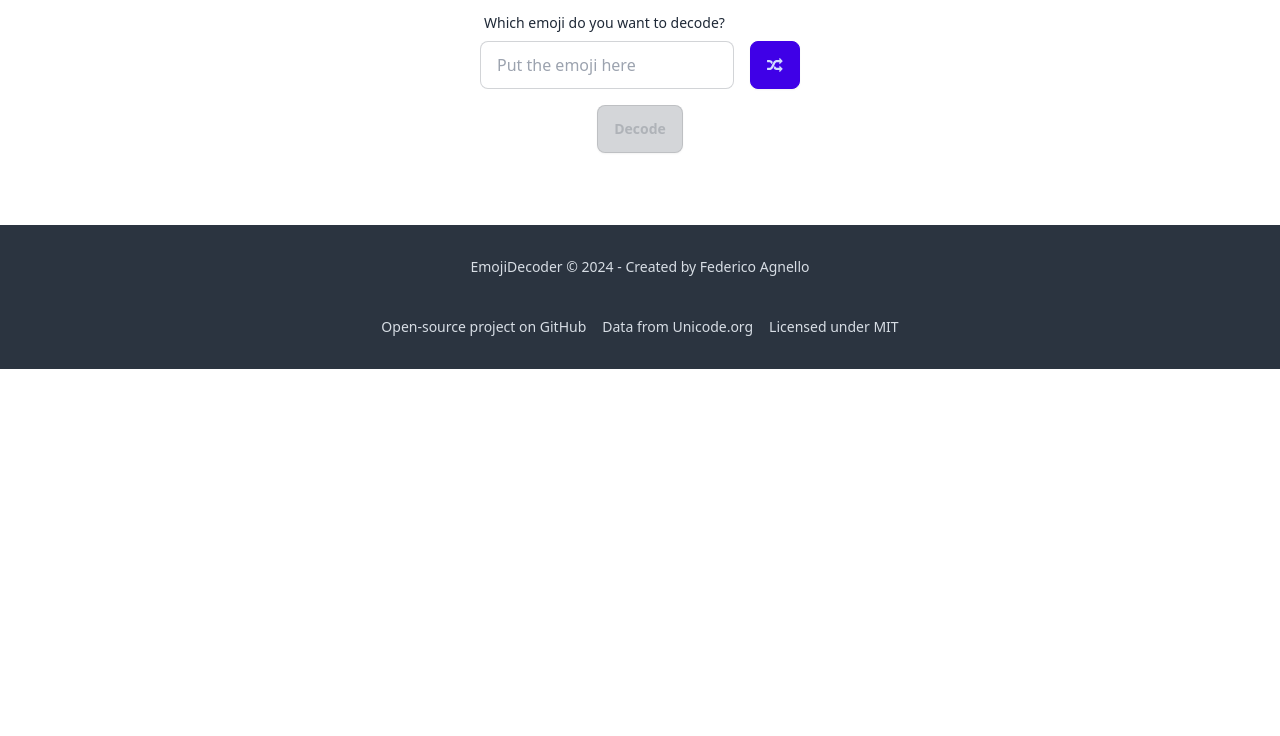
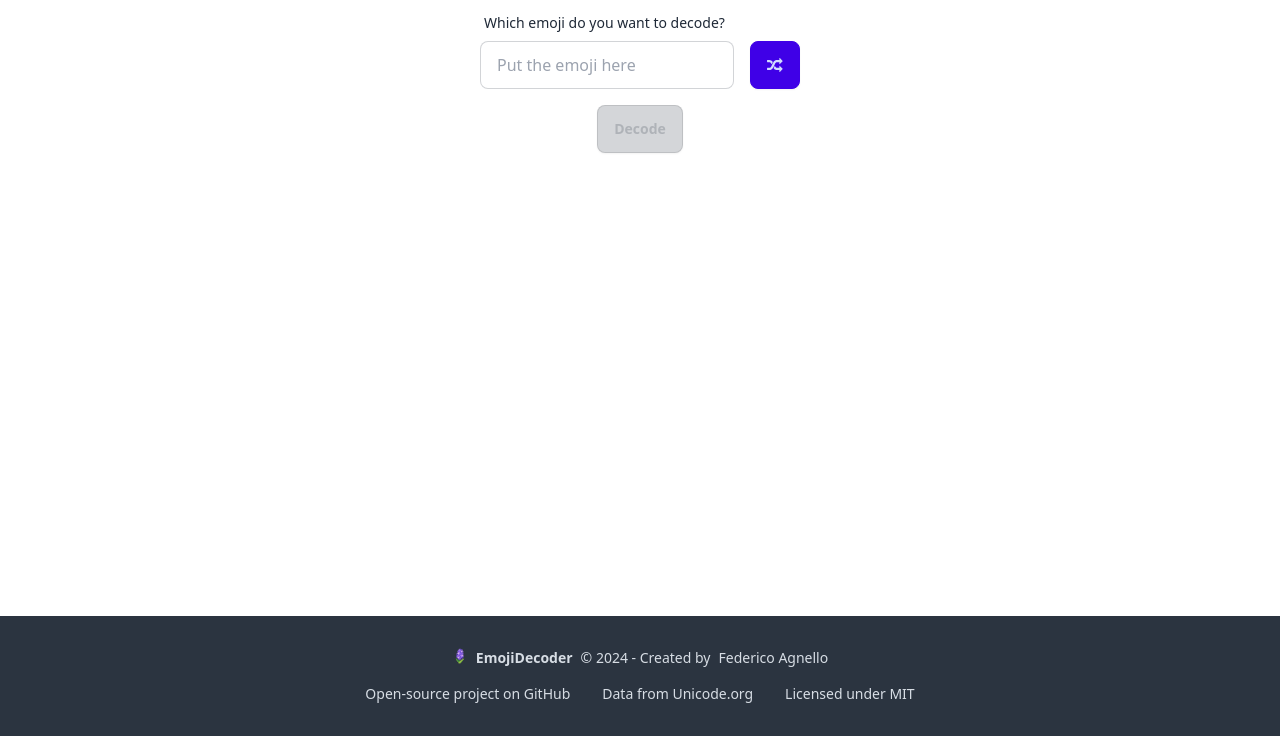
Before and after one commit to FedeDC512/EmojiDecoder, a website: page index.html in a window 1280 px wide. Shown: the part 64-800 px from the top of the page. Drawn offline with Linux system fonts and the light colour scheme.

Commit message:
Add working sticky footer

```diff
--- a/index.html
+++ b/index.html
@@ -1,5 +1,5 @@
 <!doctype html>
-<html>
+<html class="h-full">
 
 <head>
   <meta charset="UTF-8">
@@ -10,7 +10,7 @@
   <script src="./src/myscripts.js" async></script>
 </head>
 
-<body class="transition-colors">
+<body class="transition-colors h-full flex flex-col">
 
   <div class="navbar bg-base-100">
 
@@ -46,6 +46,7 @@
 
   </div>
 
+  <div class="grow mb-10">
     <div class="flex flex-col justify-center items-center gap-4">
       <label class="form-control w-full max-w-xs mx-auto">
         <div class="label">
@@ -84,15 +85,16 @@
         </table>
       </div>
     </div>
+  </div>
 
-  <footer class="footer footer-center bg-neutral text-neutral-content p-8 mt-10">
+  <footer class="footer footer-center bg-neutral text-neutral-content p-8 gap-4">
     <aside>
-      <p>EmojiDecoder © 2024 - Created by <a class="link link-hover" href="https://github.com/FedeDC512" target="_blank">Federico Agnello</a></p>
+      <p class="flex gap-2"><img src="images/icon.png" alt="Icon" class="h-4"><span class="font-semibold">EmojiDecoder</span> © 2024 - Created by <a class="link link-hover" href="https://github.com/FedeDC512" target="_blank">Federico Agnello</a></p>
     </aside>
-    <nav class="grid grid-flow-col gap-4">
+    <nav class="grid grid-flow-col gap-8">
       <div>Open-source project on <a class="link link-hover" href="https://github.com/FedeDC512/EmojiDecoder" target="_blank">GitHub</a></div>
-      <div>Data from <a class="link link-hover" href="unicode.org" target="_blank">Unicode.org</a></div>
-      <div>Licensed under <a class="link link-hover">MIT</a></div>
+      <div>Data from <a class="link link-hover" href="https://home.unicode.org/" target="_blank">Unicode.org</a></div>
+      <div>Licensed under <a class="link link-hover" href="https://opensource.org/licenses/MIT" target="_blank">MIT</a></div>
     </nav>
   </footer>
 
--- a/src/myscripts.js
+++ b/src/myscripts.js
@@ -99,17 +99,17 @@ function copyText() {
         if (getUniCode(value) === 'U+200D') {
             description = `invisible joiner (ZWJ)
             <a href="https://en.wikipedia.org/wiki/Zero-width_joiner" target="_blank">
-                <svg xmlns="http://www.w3.org/2000/svg" width="1rem" height="1rem" viewBox="0 0 24 24"><g fill="none" stroke="currentColor" stroke-linecap="round" stroke-linejoin="round" stroke-width="2"><circle cx="12" cy="12" r="10"/><path d="M12 16v-4m0-4h.01"/></g></svg>
+                <svg class="text-primary" xmlns="http://www.w3.org/2000/svg" width="1rem" height="1rem" viewBox="0 0 24 24"><g fill="none" stroke="currentColor" stroke-linecap="round" stroke-linejoin="round" stroke-width="2"><circle cx="12" cy="12" r="10"/><path d="M12 16v-4m0-4h.01"/></g></svg>
             </a>`;
         } else if (getUniCode(value) === 'U+FE0F') {
             description = `emoji display modifier (VS16)
             <a href="https://en.wikipedia.org/wiki/Variation_Selectors_(Unicode_block)" target="_blank">
-                <svg xmlns="http://www.w3.org/2000/svg" width="1rem" height="1rem" viewBox="0 0 24 24"><g fill="none" stroke="currentColor" stroke-linecap="round" stroke-linejoin="round" stroke-width="2"><circle cx="12" cy="12" r="10"/><path d="M12 16v-4m0-4h.01"/></g></svg>
+                <svg class="text-primary" xmlns="http://www.w3.org/2000/svg" width="1rem" height="1rem" viewBox="0 0 24 24"><g fill="none" stroke="currentColor" stroke-linecap="round" stroke-linejoin="round" stroke-width="2"><circle cx="12" cy="12" r="10"/><path d="M12 16v-4m0-4h.01"/></g></svg>
             </a>`;
         } else if (getUniCode(value) === 'U+FE0E') {
             description = `text display modifier (VS15)
             <a href="https://en.wikipedia.org/wiki/Variation_Selectors_(Unicode_block)" target="_blank">
-                <svg xmlns="http://www.w3.org/2000/svg" width="1rem" height="1rem" viewBox="0 0 24 24"><g fill="none" stroke="currentColor" stroke-linecap="round" stroke-linejoin="round" stroke-width="2"><circle cx="12" cy="12" r="10"/><path d="M12 16v-4m0-4h.01"/></g></svg>
+                <svg class="text-primary" xmlns="http://www.w3.org/2000/svg" width="1rem" height="1rem" viewBox="0 0 24 24"><g fill="none" stroke="currentColor" stroke-linecap="round" stroke-linejoin="round" stroke-width="2"><circle cx="12" cy="12" r="10"/><path d="M12 16v-4m0-4h.01"/></g></svg>
             </a>`;
         }
 
```
Also changed, not shown: src/output.css. Lines whose indentation alone changed are shown as unchanged.
